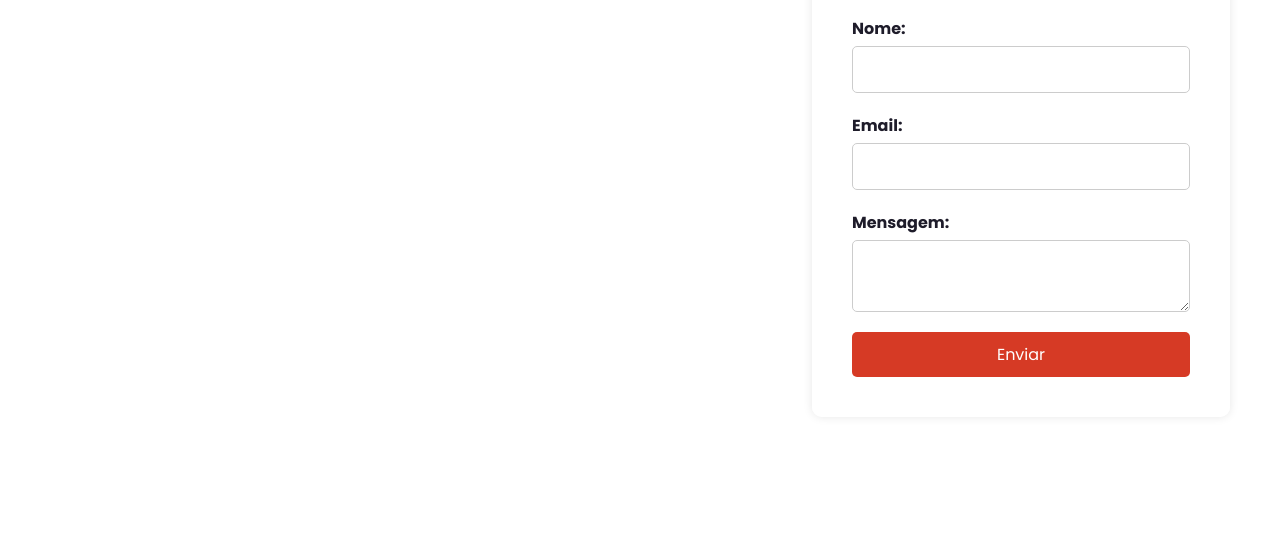
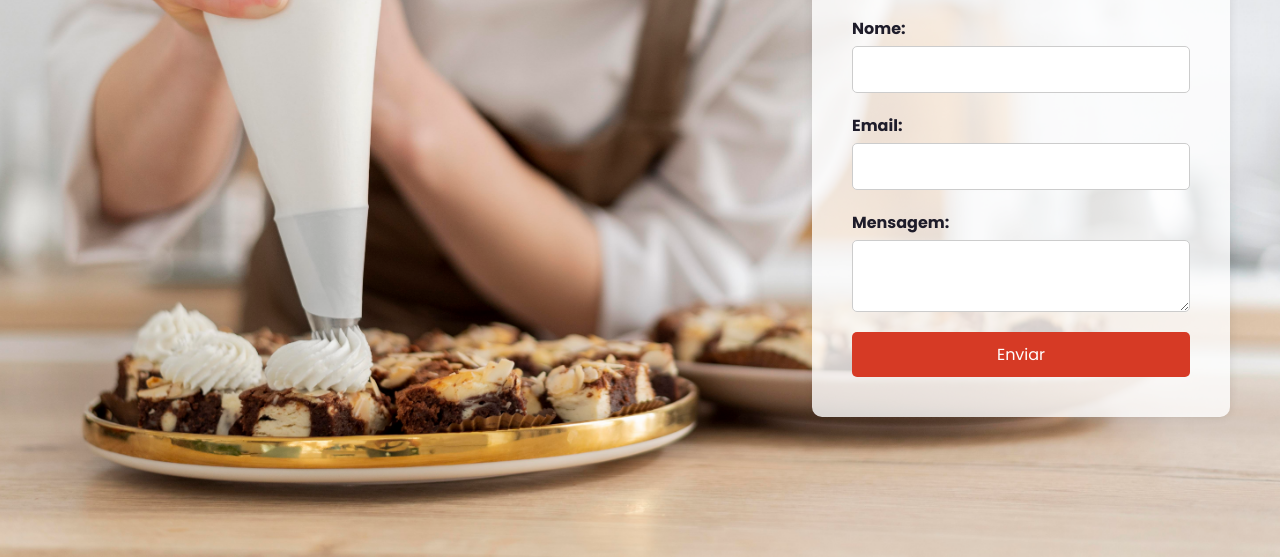
Before and after one commit to iDANfer/Projeto-confeitaria, a plain HTML site: page Projeto-Confeitaria/form.html in a window 1280 px wide. Shown: the part 243-800 px from the top of the page. Drawn offline with Linux system fonts and the light colour scheme.

Commit message:
Update style.css

```diff
--- a/Projeto-Confeitaria/src/css/style.css
+++ b/Projeto-Confeitaria/src/css/style.css
@@ -254,7 +254,7 @@ body{
 
 .body_form {
     color: var(--dark);
-    background: url('/Projeto-confeitaria-main/Projeto-Confeitaria/src/imagens/bolo-fundo.jpg') no-repeat center center fixed;
+    background: url('/src/imagens/bolo-fundo.jpg') no-repeat center center fixed;
     background-size: cover;
     display: flex;
     justify-content: flex-end;
```
